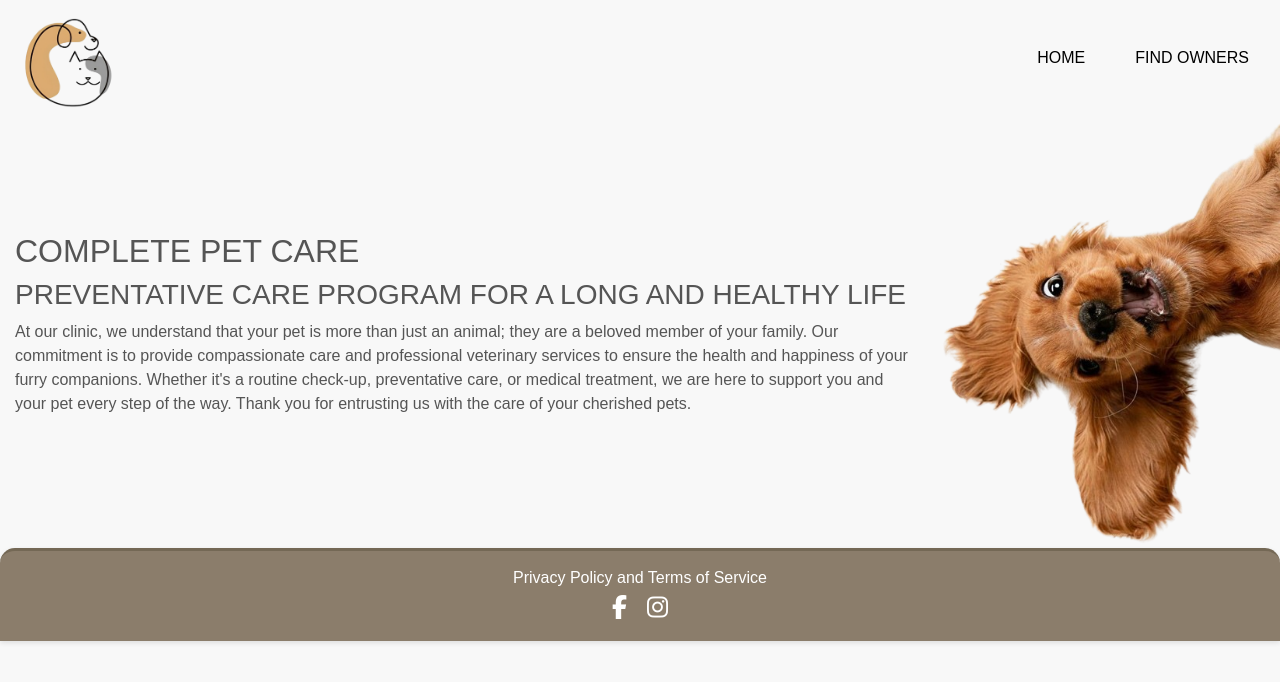
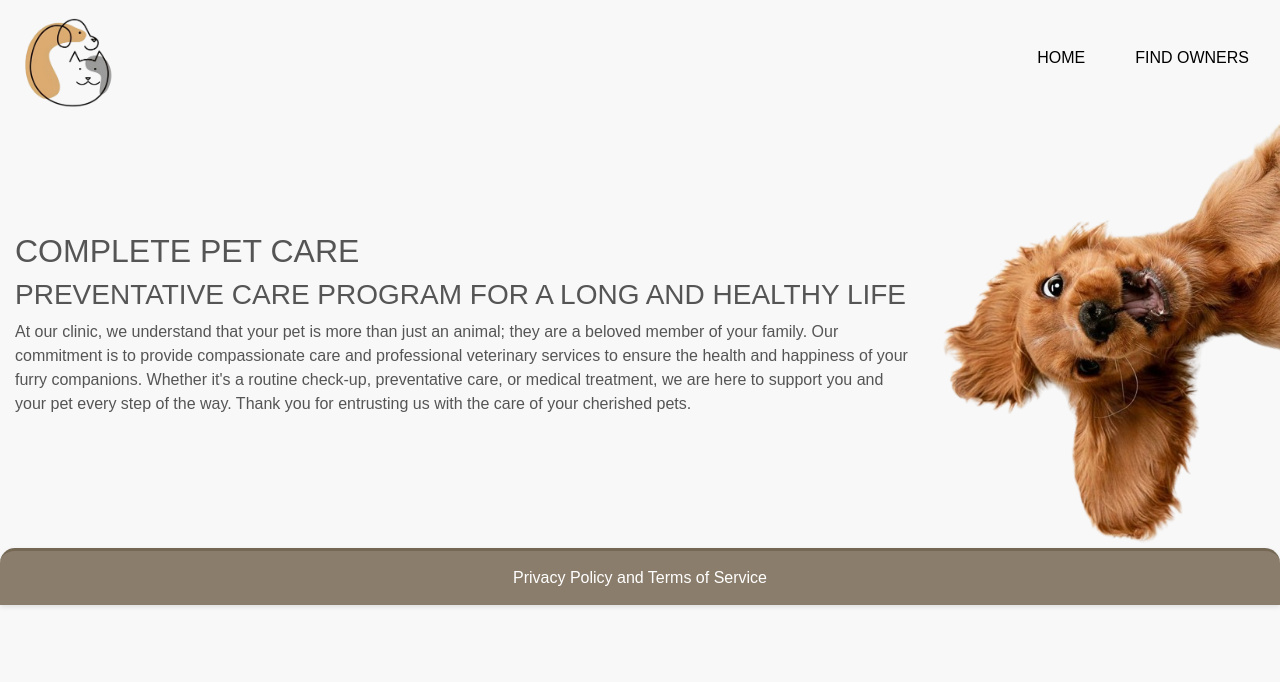
Before and after one commit to xmyqyl4x/node-petclinic, a React (Create React App) app in the folder pet-clinic/: page / in a window 1280 px wide. Shown: the top 682 px of the page. Built offline with nearby package versions, Linux system fonts and the light colour scheme; no server answers.

Commit message:
Remove Facebook and Instagram links from footer
https://claude.ai/code/session_01QFaZWLWdZJQL2edWSAza1P

```diff
--- a/pet-clinic/src/assets/style.css
+++ b/pet-clinic/src/assets/style.css
@@ -143,11 +143,6 @@ header {
     margin: 0 15px;
     text-decoration: none;
     transition: color 0.3s ease;
-}
-
-.footer .social-icons a {
-    font-size: 24px;
-    margin: 0 10px;
 }
 
 .footer a:hover, .footer a:focus {
--- a/pet-clinic/src/components/Footer.js
+++ b/pet-clinic/src/components/Footer.js
@@ -7,26 +7,6 @@ function Footer() {
       <div>
         <Link to="/privacy-policy">Privacy Policy and Terms of Service</Link>
       </div>
-      <div className="social-icons">
-        <a
-          href="https://www.facebook.com/SanFranciscoPetHospital/"
-          target="_blank"
-          rel="noreferrer"
-          className="icon"
-          aria-label="Facebook"
-        >
-          <i className="fab fa-facebook-f" aria-hidden="true"></i>
-        </a>
-        <a
-          href="https://www.instagram.com/sfpethospital/"
-          target="_blank"
-          rel="noreferrer"
-          className="icon"
-          aria-label="Instagram"
-        >
-          <i className="fab fa-instagram" aria-hidden="true"></i>
-        </a>
-      </div>
     </footer>
   );
 }
```
